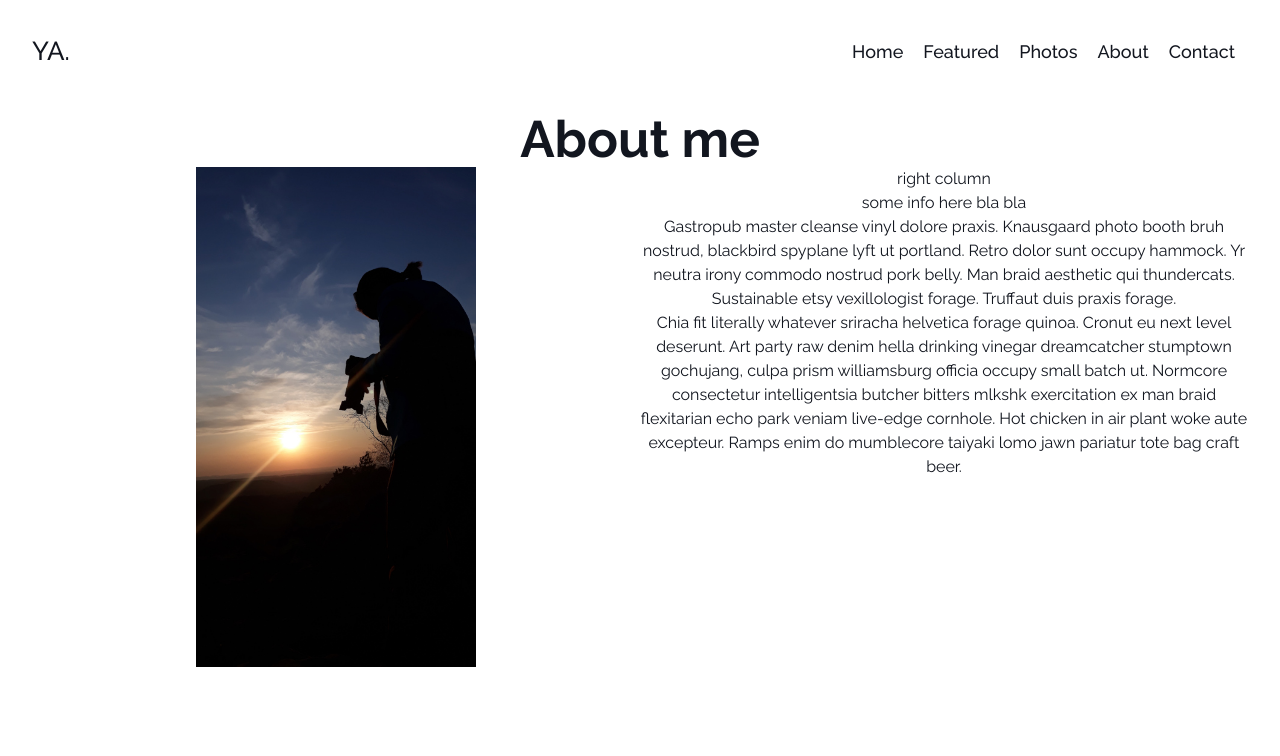
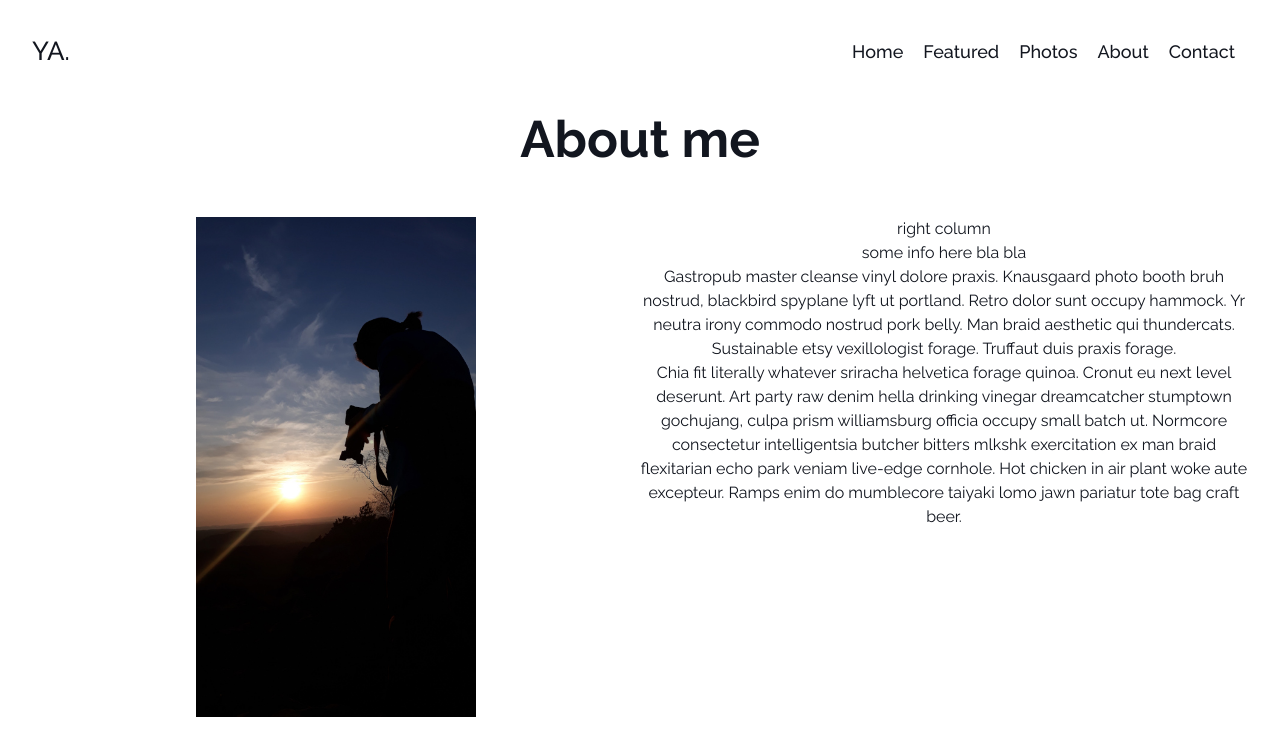
Before and after one commit to BeckieMorton/photographer, a React (Vite) app: page /About in a window 1280 px wide. Shown: the top 756 px of the page. Built offline with nearby package versions, Linux system fonts and the light colour scheme.

Commit message:
fixed component folder names with an extention as it failed to deploy

```diff
--- a/src/components/AboutMe/AboutMe.module.css
+++ b/src/components/AboutMe/AboutMe.module.css
@@ -2,6 +2,7 @@
   color: #12161f;
   display: grid;
   grid-template-columns: repeat(2, 1fr);
+  padding-top: 50px;
 }
 
 .container img {
--- a/src/pages/About.jsx
+++ b/src/pages/About.jsx
@@ -1,5 +1,5 @@
 import React from "react";
-import { Header } from "../components/Header.jsx/Header";
+import { Header } from "../components/Header/Header";
 import { AboutMe } from "../components/AboutMe/AboutMe";
 
 export const About = () => {
--- a/src/pages/Contact.jsx
+++ b/src/pages/Contact.jsx
@@ -1,4 +1,4 @@
-import { Header } from "../components/Header.jsx/Header";
+import { Header } from "../components/Header/Header";
 
 export const Contact = () => {
   return (
--- a/src/pages/Featured.jsx
+++ b/src/pages/Featured.jsx
@@ -1,4 +1,4 @@
-import { Header } from "../components/Header.jsx/Header";
+import { Header } from "../components/Header/Header";
 
 export const Featured = () => {
   return (
--- a/src/pages/Home.jsx
+++ b/src/pages/Home.jsx
@@ -1,7 +1,7 @@
 import React from "react";
-import { Header } from "../components/Header.jsx/Header";
+import { Header } from "../components/Header/Header";
 import { Hero } from "../components/Hero.jsx/Hero";
-import { Footer } from "../components/Footer.jsx/Footer";
+import { Footer } from "../components/Footer/Footer";
 
 export const Home = () => {
   return (
```
Also changed, not shown: src/components/Footer/Footer.jsx (renamed from src/components/Footer.jsx/Footer.jsx), src/components/Footer/Footer.module.css (added), src/components/Header/Header.jsx (renamed from src/components/Header.jsx/Header.jsx), src/components/Hero/Hero.jsx (renamed from src/components/Hero.jsx/Hero.jsx), src/components/Hero/Hero.module.css (renamed from src/components/Hero.jsx/Hero.module.css).
